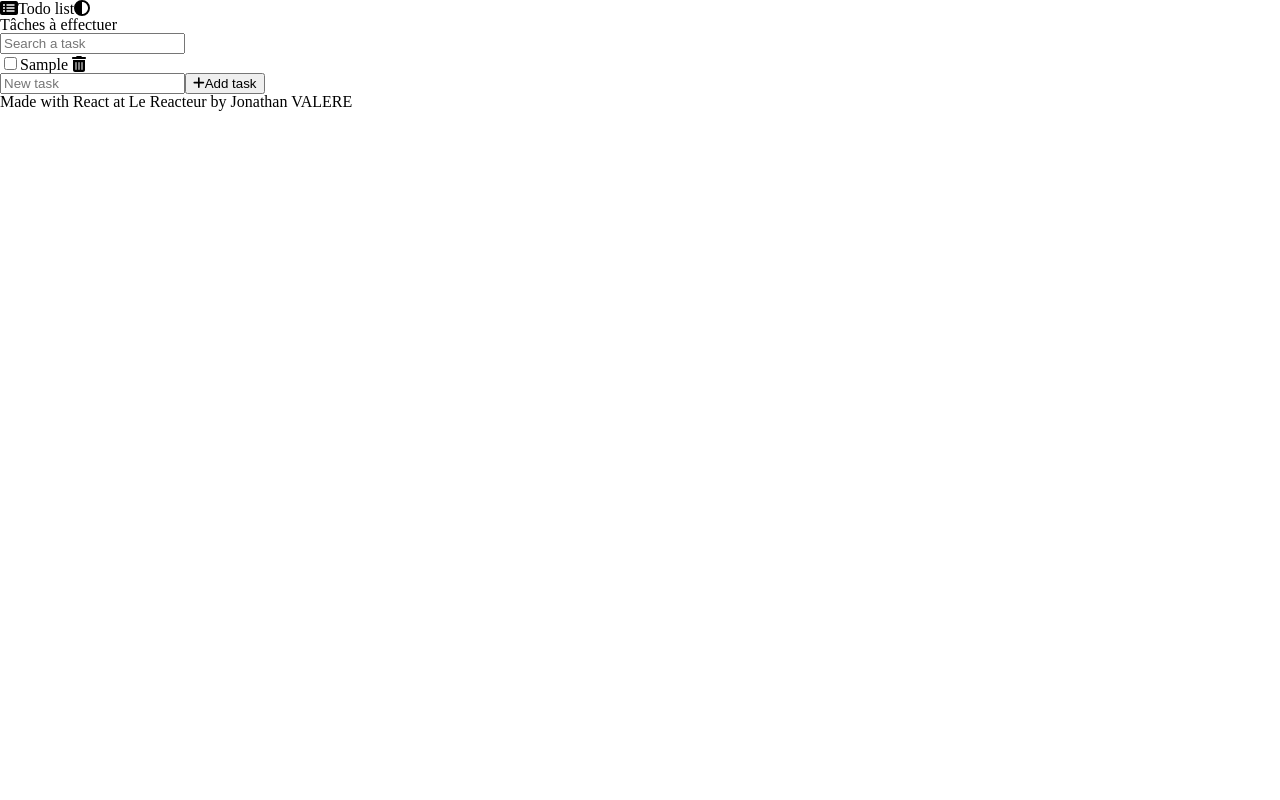
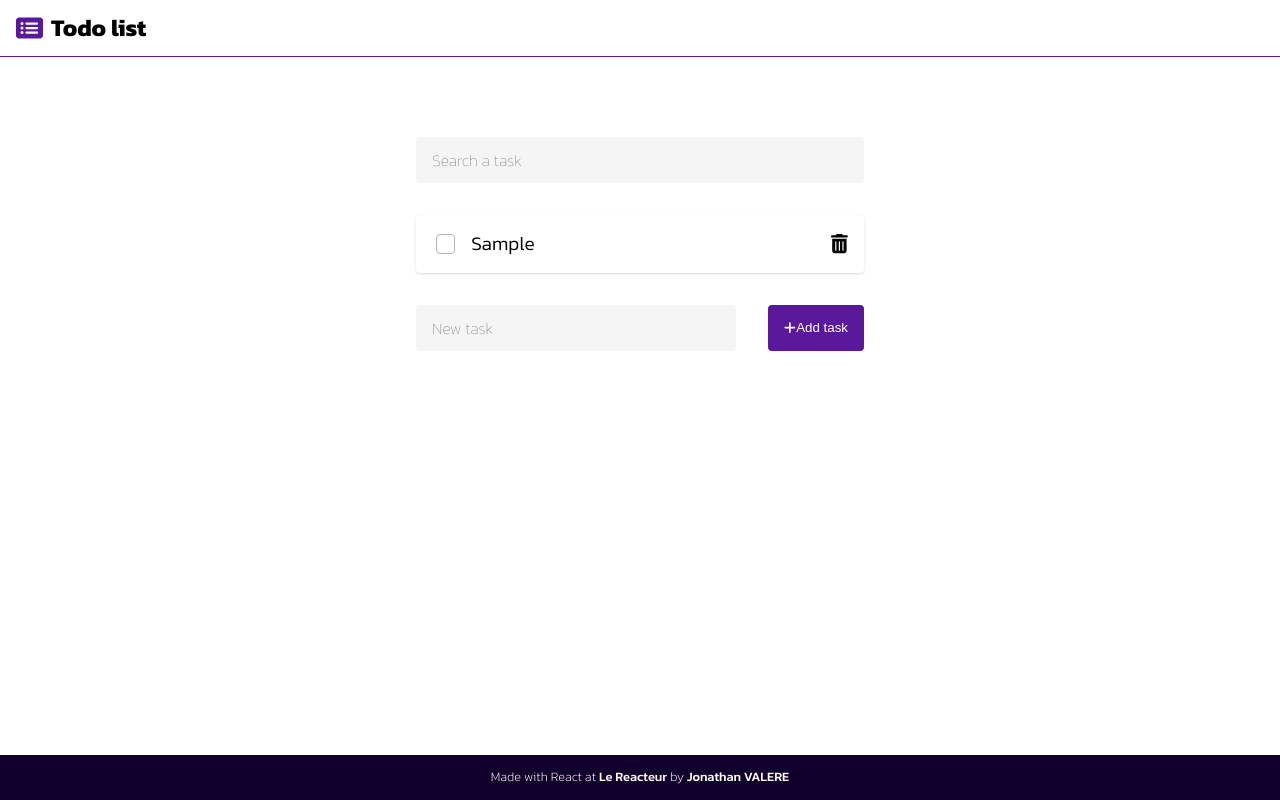
Before and after one commit to jonathanValere/react-todo-list-app, a React (Vite) app: page / in a window 1280 px wide. Both pictures are taken after typing "Sample" into the empty fields and a click on the button "Add task". Built offline with nearby package versions, Linux system fonts and the light colour scheme; the HTML template or start-up script is replaced by a standard one.

Commit message:
CSS implemented

```diff
--- a/index.html
+++ b/index.html
@@ -3,6 +3,12 @@
   <head>
     <meta charset="UTF-8" />
     <meta name="viewport" content="width=device-width, initial-scale=1.0" />
+    <link rel="preconnect" href="https://fonts.googleapis.com" />
+    <link rel="preconnect" href="https://fonts.gstatic.com" crossorigin />
+    <link
+      href="https://fonts.googleapis.com/css2?family=Kanit:ital,wght@0,100;0,200;0,300;0,400;0,500;0,600;0,700;0,800;0,900;1,100;1,200;1,300;1,400;1,500;1,600;1,700;1,800;1,900&display=swap"
+      rel="stylesheet"
+    />
     <title>React todo list</title>
   </head>
   <body>
--- a/src/App.css
+++ b/src/App.css
@@ -1,3 +1,36 @@
+/* Enlever le design par default du navigateur de la ckechbox */
+input[type="checkbox"] {
+  -webkit-appearance: none;
+  -moz-appearance: none;
+  -ms-appearance: none;
+}
+
+:root {
+  font-family: "Kanit", sans-serif;
+  /* VARIABLES */
+  --primary-color: #5a189a;
+  --secondary-color: #dddddd;
+  --third-color: #e0aaff;
+  --border-radius: 4px;
+}
+
+::placeholder,
+input {
+  font-family: "Kanit", sans-serif;
+}
+
+::selection {
+  background-color: var(--primary-color);
+  color: #fff;
+}
+
+.container {
+  width: 90%;
+  margin: 0 auto;
+  display: flex;
+  justify-content: center;
+}
+
 .task-done {
   text-decoration: line-through;
 }
@@ -15,7 +48,7 @@ input[type="checkbox"] {
 
 .dark {
   color: #fff;
-  background-color: black;
+  background-color: rgb(67, 67, 67);
 }
 
 .dark a {
--- a/src/components/Content.jsx
+++ b/src/components/Content.jsx
@@ -2,6 +2,8 @@ import { useState } from "react";
 import Task from "./Task";
 import Input from "./Input";
 import { FontAwesomeIcon } from "@fortawesome/react-fontawesome";
+import styles from "./Content.module.css";
+import illuEmpty from "../assets/img/empty.svg";
 
 export default function Content() {
   // STATES ----------------------------------------
@@ -34,8 +36,13 @@ export default function Content() {
     if (task) {
       // Insertion de la tâche dans la nouvelle liste
       newList.push({ id: list.length + 1, nameTask: task, done: false });
+
+      // En cas de tâches déjà réalisées, les mettre en bas de liste
+      const listDone = newList.filter((task) => task.done === true);
+      const listToDo = newList.filter((task) => task.done === false).reverse();
+      const newListUpdated = [...listToDo, ...listDone];
       // Mise à jour le state (list)
-      setList(newList);
+      setList(newListUpdated);
       setTask("");
     }
   };
@@ -73,12 +80,12 @@ export default function Content() {
 
   // Render ----------------------------------------
   return (
-    <main>
+    <main className="container">
       {/* Afficher un texte indiquant que la liste est vide */}
       <section>
-        <h2>Tâches à effectuer</h2>
+        {/* <h2>Mes tâches</h2> */}
         {list.length > 0 ? (
-          <div>
+          <div className={styles["search-and-list"]}>
             {/* La searchbar */}
             <Input
               type="search"
@@ -87,12 +94,15 @@ export default function Content() {
               onChange={(event) => setSearch(event.target.value)}
             />
             {/* La liste des tâches */}
-            <ul>{listTasks}</ul>
+            <ul className={styles.tasks}>{listTasks}</ul>
           </div>
         ) : (
-          "Is empty..."
+          <div className={styles.empty}>
+            <img src={illuEmpty} alt="Illustrations" />
+            <p>... No tasks</p>
+          </div>
         )}
-        <div>
+        <div className={styles["part-add"]}>
           <Input
             type="text"
             placeholder="New task"
--- /dev/null
+++ b/src/components/Content.module.css
@@ -0,0 +1,60 @@
+section {
+  display: flex;
+  flex-direction: column;
+  align-items: center;
+  margin: 5rem;
+  gap: 2rem;
+  width: 28rem;
+}
+
+section h2 {
+  font-size: 1.8rem;
+  font-weight: 100;
+}
+
+button {
+  padding: 0.7rem 1rem;
+  border: none;
+  border-radius: var(--border-radius);
+  background-color: var(--primary-color);
+  color: #fff;
+}
+
+.search-and-list {
+  display: flex;
+  flex-direction: column;
+  align-items: center;
+  width: 100%;
+}
+
+.part-add {
+  display: flex;
+  justify-content: space-between;
+  gap: 1rem;
+  width: 100%;
+}
+
+.tasks {
+  display: flex;
+  flex-direction: column;
+  margin-top: 2rem;
+  gap: 0.8rem;
+  font-size: 1.2rem;
+  font-weight: 300;
+  width: 100%;
+}
+
+.empty {
+  display: flex;
+  flex-direction: column;
+  align-items: center;
+  gap: 2rem;
+  margin: 2rem;
+  font-size: 2rem;
+  font-weight: 100;
+}
+
+.empty img {
+  width: 12rem;
+  stroke: red;
+}
--- a/src/components/Footer.jsx
+++ b/src/components/Footer.jsx
@@ -1,3 +1,5 @@
+import styles from "./Footer.module.css";
+
 export default function Footer() {
   return (
     <footer>
--- /dev/null
+++ b/src/components/Footer.module.css
@@ -0,0 +1,16 @@
+footer {
+  padding: 1rem;
+  background-color: #10002b;
+  position: absolute;
+  width: 100%;
+  bottom: 0;
+  text-align: center;
+  font-size: 0.8rem;
+  font-weight: 200;
+  color: #fff;
+}
+
+footer a {
+  color: #fff;
+  font-weight: 500;
+}
--- a/src/components/Header.jsx
+++ b/src/components/Header.jsx
@@ -1,13 +1,16 @@
 import { FontAwesomeIcon } from "@fortawesome/react-fontawesome";
+import styles from "./Header.module.css";
 
 export default function Header({ onClick }) {
   return (
     <header>
-      <FontAwesomeIcon icon="rectangle-list" />
-      Todo list
+      <p>
+        <FontAwesomeIcon icon="rectangle-list" />
+        Todo list
+      </p>
       <FontAwesomeIcon
         icon="circle-half-stroke"
-        className="click"
+        className={`click ${styles.mode}`}
         onClick={onClick}
       />
     </header>
--- /dev/null
+++ b/src/components/Header.module.css
@@ -0,0 +1,22 @@
+header {
+  display: flex;
+  padding: 1rem;
+  justify-content: space-between;
+  align-items: center;
+  font-size: 1.5rem;
+  border-bottom: 0.5px solid var(--primary-color);
+}
+
+header p {
+  display: flex;
+  gap: 0.5rem;
+  font-weight: bold;
+}
+
+header svg {
+  color: var(--primary-color);
+}
+
+.mode {
+  display: none;
+}
--- a/src/components/Input.jsx
+++ b/src/components/Input.jsx
@@ -1,3 +1,5 @@
+import styles from "./Input.module.css";
+
 export default function Input({ ...props }) {
   return (
     <input
--- /dev/null
+++ b/src/components/Input.module.css
@@ -0,0 +1,32 @@
+input[type="text"],
+input[type="search"] {
+  padding: 0.7rem 1rem;
+  border-radius: var(--border-radius);
+  border: none;
+  background-color: rgb(245, 245, 245);
+  width: 20rem;
+  outline: none;
+  font-weight: 300;
+  font-size: 1rem;
+  color: #10002b;
+}
+
+input[type="search"] {
+  width: 100%;
+}
+
+input[type="text"]:focus,
+input[type="search"]:focus {
+  background-color: #d8d2fc;
+}
+
+input[type="text"]:focus::placeholder,
+input[type="search"]:focus::placeholder {
+  color: #fff;
+  font-weight: 300;
+}
+
+::placeholder {
+  color: #707070;
+  font-weight: 100;
+}
--- a/src/components/Task.jsx
+++ b/src/components/Task.jsx
@@ -1,15 +1,19 @@
 import { FontAwesomeIcon } from "@fortawesome/react-fontawesome";
+import styles from "./Task.module.css";
 
 export default function Task({ ...props }) {
   return (
-    <li>
+    <li className={props.done ? styles["task-done"] : ""}>
+      <div>
         <input
           type="checkbox"
           name={props.name}
           id={props.name}
           onChange={props.onChange}
+          className={styles["custom-checkbox"]}
         />
         <span className={props.done ? "task-done" : ""}>{props.name}</span>{" "}
+      </div>
       <span onClick={props.onClick} className="click">
         <FontAwesomeIcon icon="trash-can" />
       </span>
--- /dev/null
+++ b/src/components/Task.module.css
@@ -0,0 +1,48 @@
+li {
+  background-color: #fff;
+  box-shadow: rgba(0, 0, 0, 0.1) 0px 1px 3px 0px,
+    rgba(0, 0, 0, 0.06) 0px 1px 2px 0px;
+  display: flex;
+  align-items: center;
+  justify-content: space-between;
+  padding: 1rem;
+  width: 100%;
+  border-radius: var(--border-radius);
+}
+
+li:hover {
+  background-color: var(--third-color);
+}
+
+li > div {
+  display: flex;
+  align-items: center;
+}
+
+li svg:hover {
+  color: #10002b;
+}
+
+input[type="checkbox"] {
+  margin-right: 1rem;
+  width: 1.2rem;
+  height: 1.2rem;
+  border: 1px solid rgb(182, 181, 181);
+  background-color: #fff;
+  border-radius: var(--border-radius);
+}
+
+input[type="checkbox"]:checked {
+  background-color: #10002b;
+  border-color: #fff;
+}
+
+input[type="checkbox"]:hover {
+  background-color: #10002b;
+  border-color: #fff;
+}
+
+.task-done {
+  background-color: #10002b;
+  color: #fefefe;
+}
```
Also changed, not shown: src/assets/img/empty.svg (added). Lines whose indentation alone changed are shown as unchanged.
